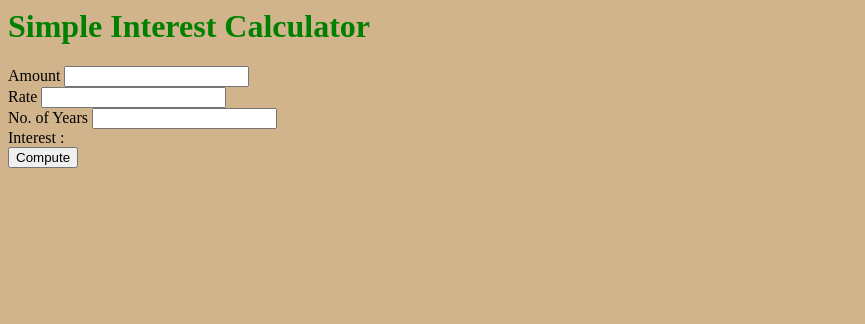
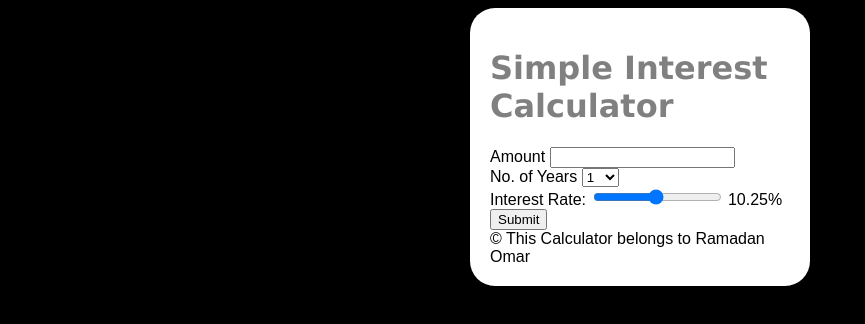
Before and after one commit to ramadanomar/IBM-FullStack, a plain HTML site: page vftvk-Simple-Interest-Calculator-master/index.html in a window 1280 px wide. Shown: the whole page, without its empty margins (0-865 px from the left). Drawn offline with Linux system fonts and the light colour scheme.

Commit message:
Final Project - Intro to WEBDEV

```diff
--- a/vftvk-Simple-Interest-Calculator-master/index.html
+++ b/vftvk-Simple-Interest-Calculator-master/index.html
@@ -1,16 +1,51 @@
+<!DOCTYPE html>
+
 <html>
-    <head>
+  <head>
     <script src="script.js"></script>
-    <link rel="stylesheet" href="style.css">
-    </head>
-    <body>
+    <title>Web App - Simple Interest Calculator</title>
+    <link rel="stylesheet" type="text/css" href="style.css" />
+  </head>
+  <body>
+    <div class="maindiv">
+      <form action="#" onsubmit="compute()">
         <h1>Simple Interest Calculator</h1>
 
-        Amount <input type="number"  id="principal">  <br/>
-        Rate <input type="number"  id="rate">  <br/>
-        No. of Years <input type="number"  id="years">  <br/>
-        Interest : <span id="result"></span><br>
+        Amount
+        <input type="number" id="principal" />
+        <br />
 
-        <button onclick="compute()">Compute</button>
-    </body>
+        No. of Years
+        <select id="years">
+          <option value="1">1</option>
+          <option value="2">2</option>
+          <option value="3">3</option>
+          <option value="4">4</option>
+          <option value="5">5</option>
+          <option value="6">6</option>
+          <option value="7">7</option>
+          <option value="8">8</option>
+          <option value="9">9</option>
+          <option value="10">10</option>
+        </select>
+        <br />
+
+        Interest Rate:
+        <input
+          type="range"
+          id="rate"
+          min="1"
+          max="20"
+          step="0.25"
+          value="10.25"
+          onchange="updateRate()"
+        />
+        <span id="rate_val"> 10.25% </span>
+        <br />
+        <input type="submit" />
+      </form>
+      <span id="result"> </span>
+      <footer>&#169; This Calculator belongs to Ramadan Omar</footer>
+    </div>
+  </body>
 </html>
--- a/vftvk-Simple-Interest-Calculator-master/script.js
+++ b/vftvk-Simple-Interest-Calculator-master/script.js
@@ -1,5 +1,33 @@
-function compute()
-{
-    p = document.getElementById("principal").value;
+function compute() {
+  var principal = document.getElementById("principal").value;
+  if (principal == "") {
+    alert("Please enter a principal amount");
+    return false;
+  } else if (principal <= 0) {
+    alert("Please enter a positive principal amount");
+    return false;
+  }
+  var rate = document.getElementById("rate").value;
+  var years = document.getElementById("years").value;
+  var interest = (principal * years * rate) / 100;
+  var year = new Date().getFullYear() + parseInt(years);
 
+  var result = document.getElementById("result");
+
+  result.innerHTML =
+    "\nIf you deposit <span class='result'>" +
+    principal +
+    "</span>,\nat an interest rate of <span class='result'>" +
+    rate +
+    "%</span>." +
+    "\nYou will recieve an amount of <span class='result'>" +
+    interest +
+    "\n</span> in the year <span class='result'>" +
+    year +
+    "</span>.";
 }
+
+function updateRate() {
+  var rateval = document.getElementById("rate").value;
+  document.getElementById("rate_val").innerText = rateval + "%";
+}
--- a/vftvk-Simple-Interest-Calculator-master/style.css
+++ b/vftvk-Simple-Interest-Calculator-master/style.css
@@ -1,2 +1,22 @@
-body {background-color:tan;}
-h1{color:green;}
+body {
+  background-color: black;
+  font-family: arial;
+  color: white;
+}
+h1 {
+  color: grey;
+  font-family: verdana;
+}
+
+.maindiv {
+  background-color: white;
+  width: 300px;
+  color: black;
+  padding: 20px;
+  border-radius: 25px;
+  margin: auto;
+}
+
+.result {
+  background-color: yellow;
+}
```
